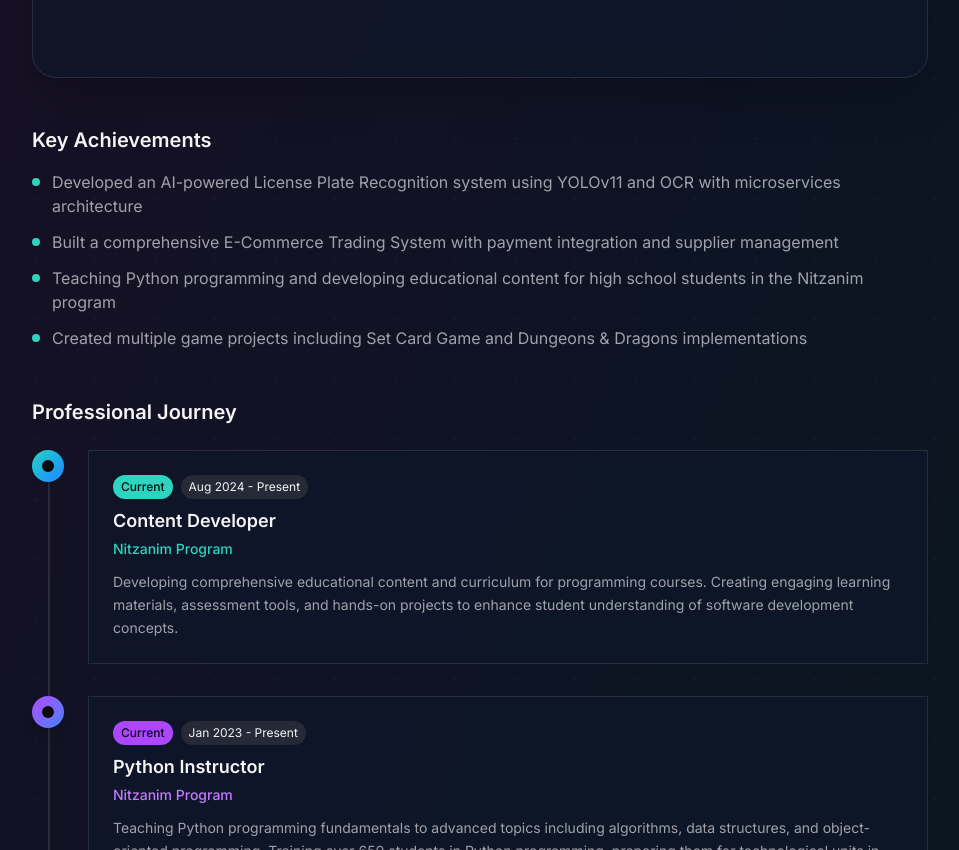
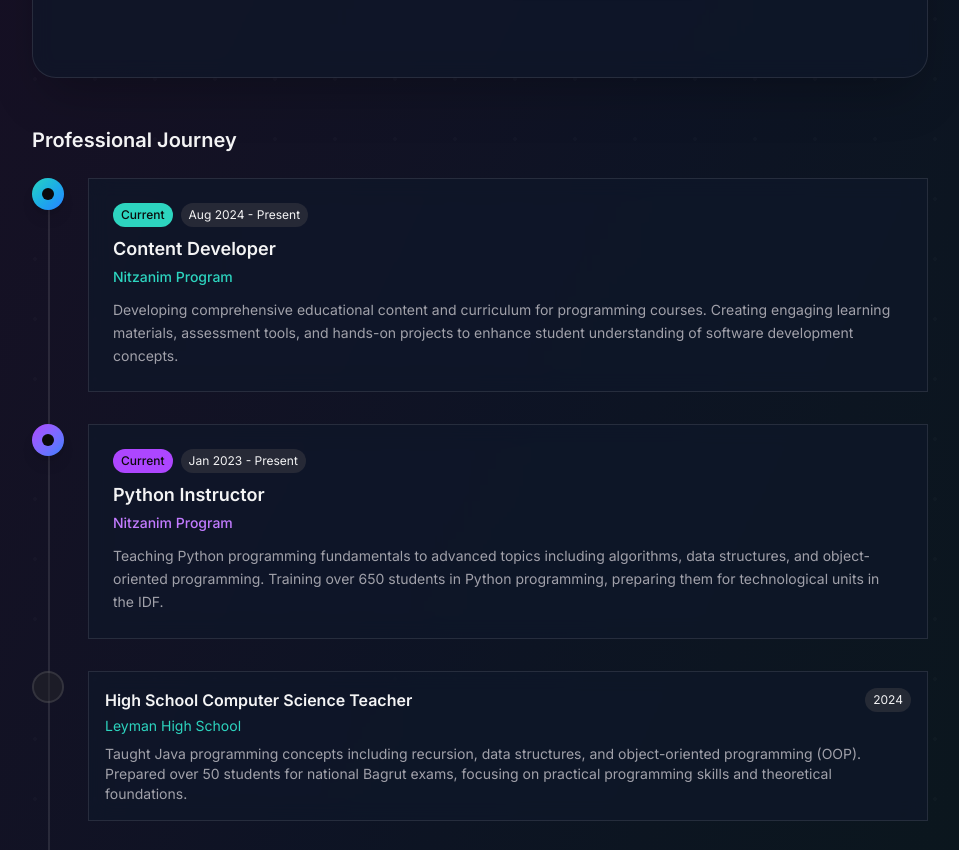
Before and after one commit to tnaydnov/Portfolio, a Next.js app: page /about in a window 1280 px wide. Shown: the part 900-1750 px from the top of the page, without its empty margins (160-1119 px from the left). Built offline with nearby package versions, Linux system fonts and the light colour scheme.

Commit message:
about page update

```diff
--- a/src/app/about/page.tsx
+++ b/src/app/about/page.tsx
@@ -74,29 +74,6 @@ export default function AboutPage() {
                   </div>
                 </div>
               </div>
-            </div>
-
-            {/* Highlights */}
-            <div className="mt-12">
-              <h2 className="text-xl font-semibold text-[var(--text-primary)] mb-4">Key Achievements</h2>
-              <ul className="space-y-3 text-[var(--text-secondary)]">
-                <li className="flex items-start gap-3">
-                  <span className="w-2 h-2 bg-[var(--accent-primary)] rounded-full mt-2 flex-shrink-0"></span>
-                  <span>Developed an AI-powered License Plate Recognition system using YOLOv11 and OCR with microservices architecture</span>
-                </li>
-                <li className="flex items-start gap-3">
-                  <span className="w-2 h-2 bg-[var(--accent-primary)] rounded-full mt-2 flex-shrink-0"></span>
-                  <span>Built a comprehensive E-Commerce Trading System with payment integration and supplier management</span>
-                </li>
-                <li className="flex items-start gap-3">
-                  <span className="w-2 h-2 bg-[var(--accent-primary)] rounded-full mt-2 flex-shrink-0"></span>
-                  <span>Teaching Python programming and developing educational content for high school students in the Nitzanim program</span>
-                </li>
-                <li className="flex items-start gap-3">
-                  <span className="w-2 h-2 bg-[var(--accent-primary)] rounded-full mt-2 flex-shrink-0"></span>
-                  <span>Created multiple game projects including Set Card Game and Dungeons & Dragons implementations</span>
-                </li>
-              </ul>
             </div>
 
             {/* Professional Journey */}
```
